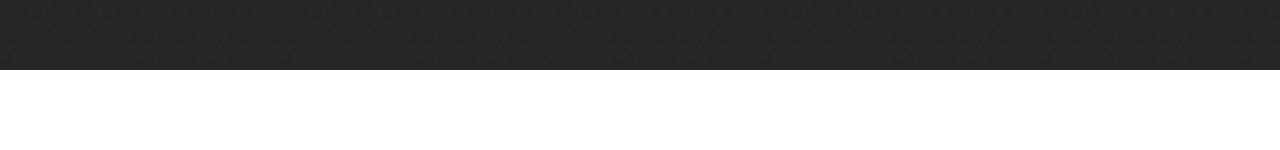
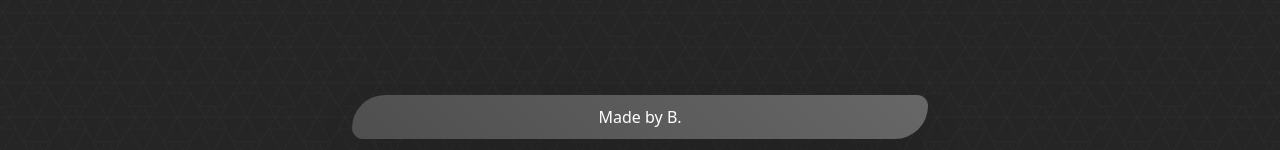
Before and after one commit to blmccavanagh/React-Portfolio, a React (Create React App) app: page / in a window 1280 px wide. Shown: the part 802-952 px from the top of the page. Before the commit the page ends 872 px from the top, so only its background shows below. Built offline with nearby package versions, Linux system fonts and the light colour scheme.

Commit message:
Footer component created. Icons component removed.

```diff
--- a/src/components/footer/Footer.css
+++ b/src/components/footer/Footer.css
@@ -0,0 +1,28 @@
+footer {
+    font-size: 1rem;
+    margin: 25px auto 0;
+    padding: 10px;
+    width: 45%;
+    text-align: center;
+    background-color: #000000;
+    color: white;
+    border-radius: 6rem 2rem;
+}
+
+#footer {
+    /* gradiet Varaiable */
+    --gradient: linear-gradient(45deg, #000000, #111111, #333333, #555555, #777777);
+    background-image:var(--gradient);
+    background-size: 600%;
+    background-position: left;
+    animation: grad-bg 10s infinite alternate;
+}
+
+@keyframes grad-bg {
+    0%{
+        background-position: left;
+    }
+    100%{
+        background-position: right;
+    }
+}
--- a/src/components/footer/Footer.js
+++ b/src/components/footer/Footer.js
@@ -1,10 +1,27 @@
 import React from 'react';
-import './Footer.css'
+import './Footer.css';
+import email from '../../images/icons/email.PNG';
 
 export default function Footer() {
   return (
-    <div className="card">
+    <div>
+          <footer id="footer" className="handwriting shadow px-10 shadow-2xl"><span className="glow">Made by </span><span>B.</span>
+          <br />
+        <div className="grid grid-cols-4 lg:grid-cols-8 grid-rows-2 lg:grid-rows-1 gap-2">
 
+            <a href="tel:+61-0466-265-845"
+                alt="A styled telephone Icon with a phone link to contact +61-466-265-845."><i class="fas fa-mobile-alt"></i></a>
+            <a href="mailto:b@justcallmeb.com" className="object-scale-down"><i class="fas fa-envelope-open"></i></a>
+            <a href="https://www.instagram.com/exolvoppt" target="_blank" className="object-scale-down"><i class="fab fa-instagram"></i></a>
+            <a href="https://twitter.com/blmccavanagh" className="object-scale-down"><i class="fab fa-twitter"></i></a>
+            <a href="https://www.linkedin.com/in/blmccavanagh"
+                alt="A styled Linkedin.com icon providing a hyperlink to the website." className="object-scale-down"><i class="fab fa-linkedin-in"></i></a>
+            <a href="https://github.com/blmccavanagh" className="object-scale-down"><i class="fab fa-github"></i></a>
+            <a href="assets/download-items/resume.pdf" download="Bridget McCavanagh - Resume"
+                alt="A styled document icon providing a hyperlink to a resume document download."><i class="fas fa-file"></i></a>
+        </div>
+    </footer>
+    <br />
     </div>
 
   );
--- a/src/components/icons/Icon.js
+++ /dev/null
@@ -1,28 +0,0 @@
-import React from 'react';
-
-export default function Icon(props) {
-
-    const icons = [
-        {
-            image: '../../images/icons/instagram.PNG',
-            link: ''
-        }
-    ]
-
-    return (
-        <div>
-
-          {icons.map((icon) => {
-            return
-            <div>
-              <a href={ icons.link }>
-                <img src={ icons.image }/>
-              </a>
-            </div>
-          })}
-
-            <img src={ props } />
-
-        </div>
-    )
-}
```
